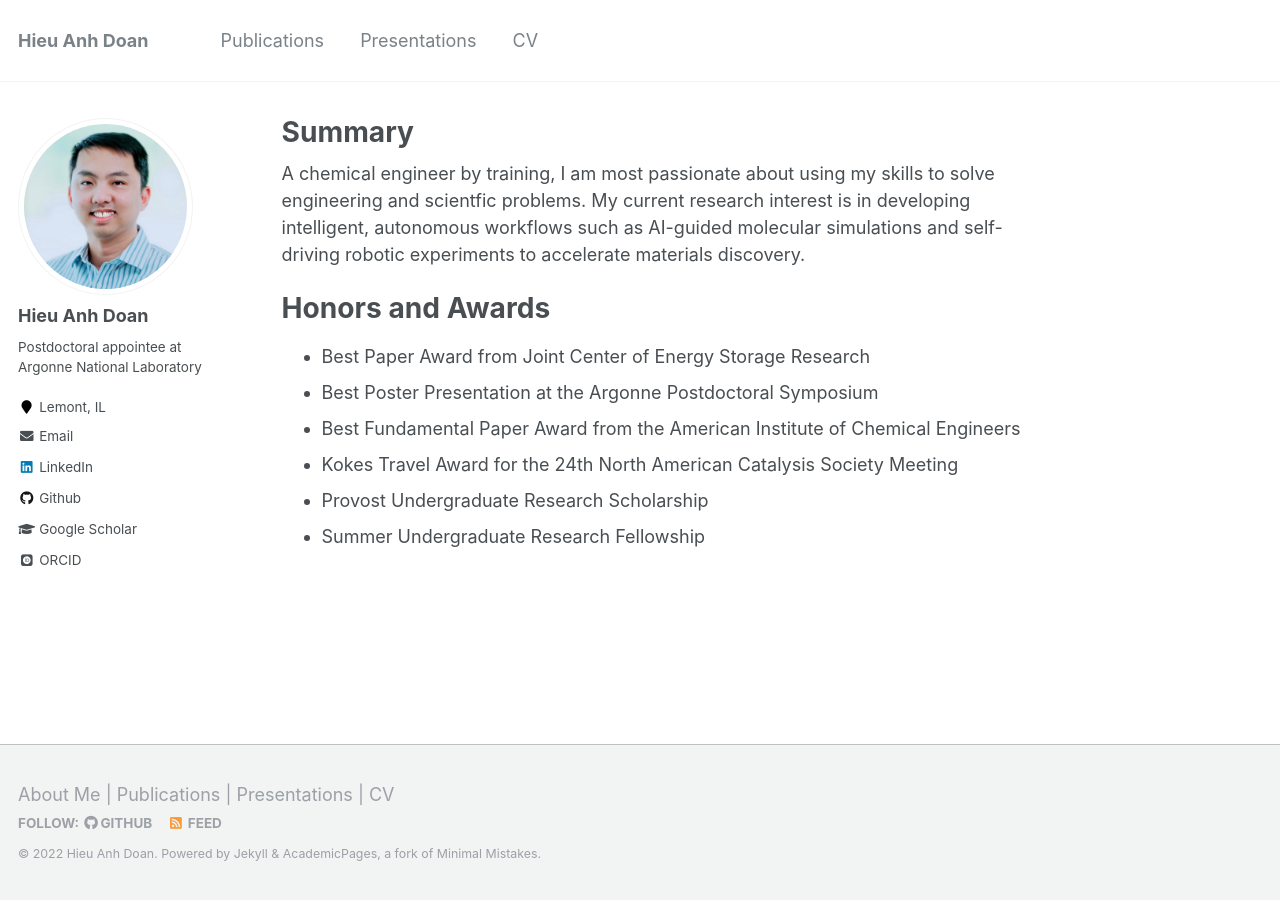
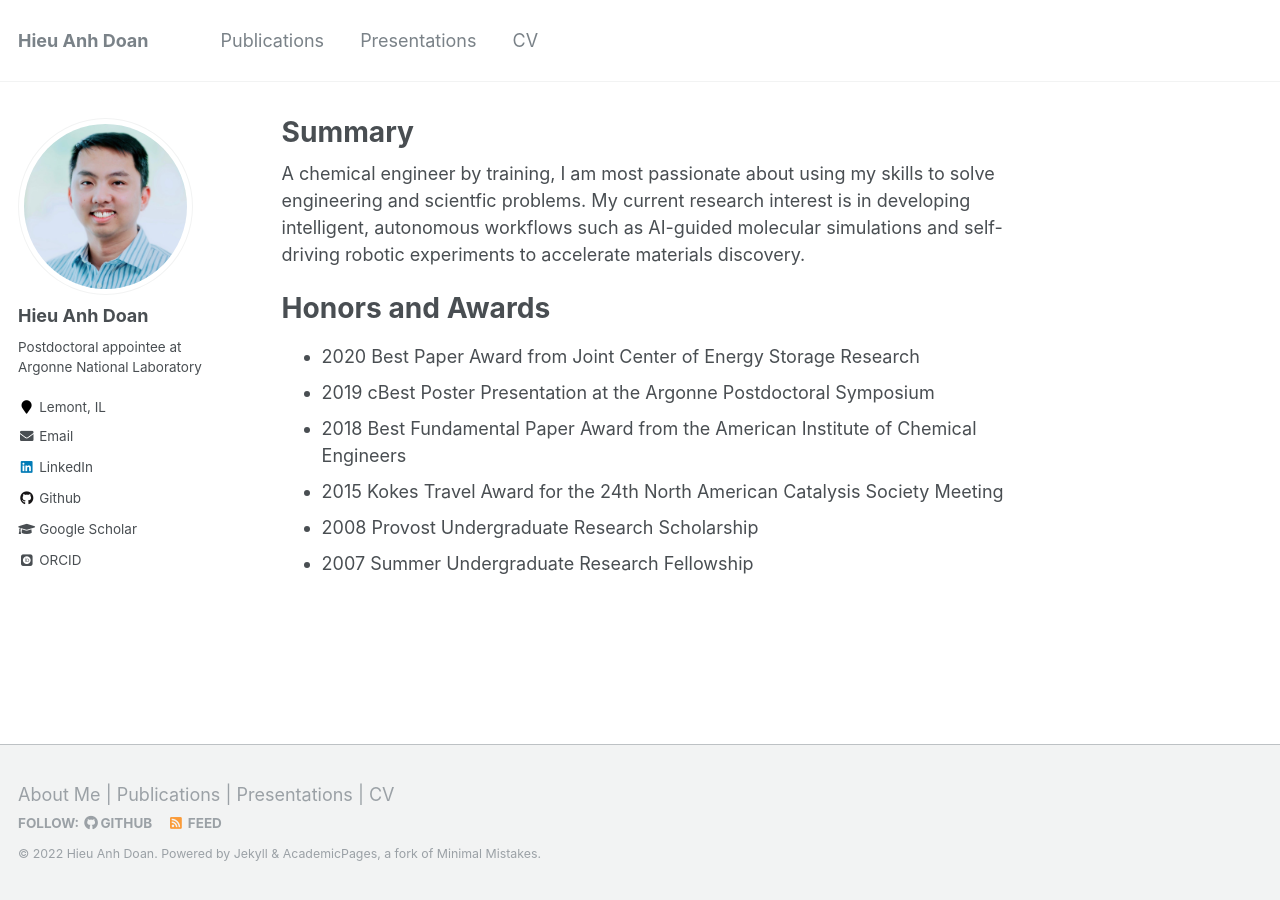
Before and after one commit to hieuadoan/hieuadoan.github.io, a Jekyll site: the page built from _pages/about.md, in a window 1280 px wide. Built offline with Jekyll 4.4.1, drawn with Linux system fonts in a browser that asks for light colours; some web fonts are replaced.

Commit message:
add year to honors and awards

```diff
--- a/_pages/about.md
+++ b/_pages/about.md
@@ -12,9 +12,9 @@
 
 Honors and Awards
 ===
-- Best Paper Award from Joint Center of Energy Storage Research
-- Best Poster Presentation at the Argonne Postdoctoral Symposium
-- Best Fundamental Paper Award from the American Institute of Chemical Engineers
-- Kokes Travel Award for the 24th North American Catalysis Society Meeting
-- Provost Undergraduate Research Scholarship
-- Summer Undergraduate Research Fellowship
+- 2020 Best Paper Award from Joint Center of Energy Storage Research
+- 2019 cBest Poster Presentation at the Argonne Postdoctoral Symposium
+- 2018 Best Fundamental Paper Award from the American Institute of Chemical Engineers
+- 2015 Kokes Travel Award for the 24th North American Catalysis Society Meeting
+- 2008 Provost Undergraduate Research Scholarship
+- 2007 Summer Undergraduate Research Fellowship
```
